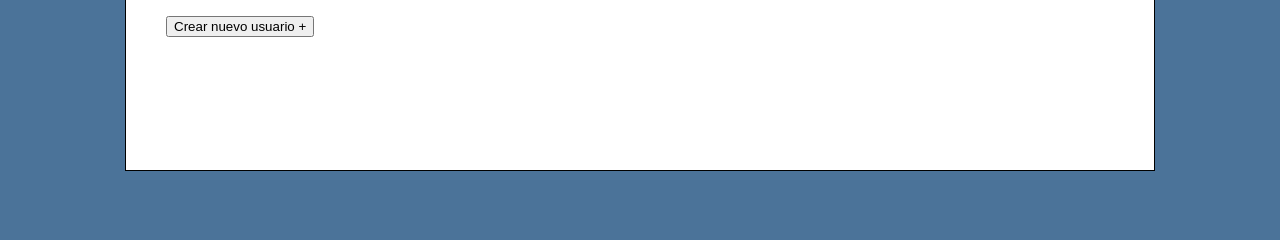
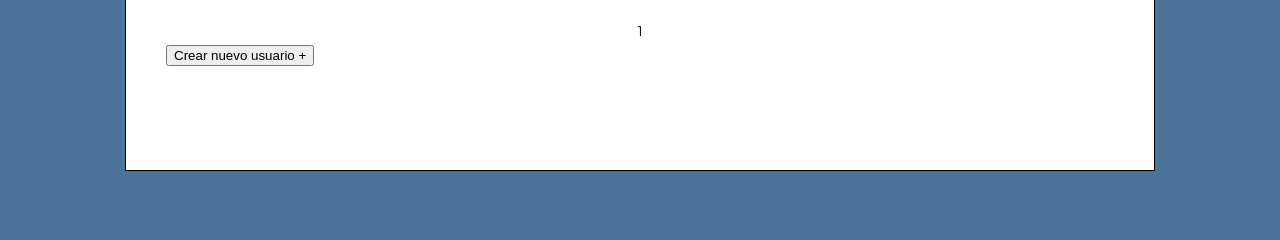
Before and after one commit to rskthomas/flask_club_villa_elisa, a Flask app: page /users/ in a window 1280 px wide. Shown: the part 291-531 px from the top of the page. Run offline with Flask 2, Linux system fonts and the light colour scheme; tables that the repository leaves empty hold one stand-in row (values such as "Sample post").

Commit message:
Add pagination to users index

```diff
--- a/admin/public/style.css
+++ b/admin/public/style.css
@@ -129,3 +129,11 @@ tr.disabled {
 i {
     margin: 7%
 }
+
+.paginator-container {
+    display: flex;
+    justify-content: center;
+}
+.paginator-number {
+    margin:0.4em
+}
--- a/admin/src/core/auth/__init__.py
+++ b/admin/src/core/auth/__init__.py
@@ -4,18 +4,51 @@ from src.core.auth.role import Role
 from src.core.auth.user_role import UserRole
 from src.core.auth.role_permission import RolePermission
 from src.core.auth.permission import Permission
-
+from src.core.utils import paginated
 from src.core.database import db
 
 
-def list_user(filter={}):
+def base_user_query(filter={}):
+    """
+        Builds sqlalchemy query for User modelwithout fetching the results.
+
+    Args:
+        filter (dict, optional): query filters. email and active keys accepted
+        Defaults to {}.
+
+    Returns:
+        flask_sqlalchemy.BaseQuery
+    """
     query = User.query
     if filter.get('email'):
         query = query.where(User.email.ilike("%" + filter['email'] + '%'))
     if filter.get('active') is not None:
         query = query.where(User.active == filter['active'])
 
-    return query.all()
+    return query
+
+
+def paginated_users(filter={}, current_page=1):
+    """
+        Paginates users from the db based on filter and returns current page
+        received. Page size relies on system config
+
+    Args:
+        filter (dict, optional): filters to be used, same as base_user_query.
+        Defaults to {}.
+        current_page (int, optional): pagination page to be returned.
+            Defaults to 1.
+
+    Returns:
+        dict: paginated results. Have 3 keys
+            items: users of the current page
+            pages: # of pages based on the page size
+    """
+    return paginated(base_user_query(), current_page)
+
+
+def list_user(filter={}):
+    return base_user_query(filter).all();
 
 
 def create_user(**kwargs):
--- /dev/null
+++ b/admin/src/core/utils.py
@@ -0,0 +1,11 @@
+from src.core.system_config.system_config import SystemConfig
+
+
+def paginated(query, current_page=1):
+    paginator = query.paginate(page=current_page, per_page=system_page_size())
+    return { 'items': paginator.items, 'pages': paginator.pages };
+
+def system_page_size():
+    return SystemConfig \
+            .query.with_entities(SystemConfig.items_qty_for_grids) \
+            .first()[0]
--- a/admin/src/web/controllers/auth.py
+++ b/admin/src/web/controllers/auth.py
@@ -10,7 +10,7 @@ from functools import wraps
 
 auth_blueprint = Blueprint("auth", __name__, url_prefix="/auth")
 
-def login_required(argument):
+def login_required(argument=None):
     @wraps(argument)
     def argument_wrapper(function):
         @wraps(function)
@@ -18,7 +18,7 @@ def login_required(argument):
             if session.get('user') is None:
                 flash('Usted debe estar loggeado para acceder a esta página', 'error')
                 return redirect(url_for('auth.login'))
-            if not can_perform(session.get('user'), argument):
+            if argument and not can_perform(session.get('user'), argument):
                 flash('Usted no tiene permisos necesarios', 'error')
                 return redirect(url_for('auth.login'))
             return function(*args, **kwargs)
--- a/admin/src/web/controllers/system_config.py
+++ b/admin/src/web/controllers/system_config.py
@@ -12,13 +12,13 @@ def show():
 
 
 @system_config_blueprint.get("/editar")
-@login_required
+@login_required()
 def edit():
   return render_template('system_config/edit.html', system_config=get_system_config())
 
 
 @system_config_blueprint.post("/update")
-@login_required
+@login_required()
 def update():
   params = request.form
   update_args = {}
--- a/admin/src/web/controllers/users.py
+++ b/admin/src/web/controllers/users.py
@@ -1,10 +1,9 @@
+from flask import Blueprint, render_template, request, flash, redirect, url_for
 from src.web.controllers.auth import login_required
-from src.core.auth import create_user
-from src.core.auth import update_user_roles
-from src.core.auth import delete_user
-from src.core.auth import update_user
-from flask import Blueprint, render_template, request, flash, redirect, url_for
-from src.core.auth import list_user, find_user, list_roles,update_user
+from src.core.auth import create_user, delete_user, update_user
+from src.core.auth import list_user, find_user, update_user, paginated_users
+from src.core.auth import list_roles, update_user_roles
+
 
 users_blueprint = Blueprint('users', __name__, url_prefix ='/users')
 
@@ -32,7 +31,7 @@ def parse_from_params(form):
 
     return update_args
 
-@login_required
+@login_required()
 @users_blueprint.get("/")
 def index():
     params = request.args
@@ -45,14 +44,22 @@ def index():
 
     filters['email'] = params.get('email')
 
-    return render_template('users/index.html', users=list_user(filters), filters=filters)
+    current_page = int(params.get('page', 1))
 
-@login_required
+    pagination_data = paginated_users(filters, current_page);
+
+    return render_template('users/index.html',
+                            users=pagination_data['items'],
+                            filters=filters,
+                            current_page=current_page,
+                            pages=pagination_data['pages'])
+
+@login_required()
 @users_blueprint.get("/nuevo")
 def new():
     return render_template('users/new.html', roles=list_roles())
 
-@login_required
+@login_required()
 @users_blueprint.post("/crear")
 def create():
     user = create_user(**parse_from_params(request.form))
@@ -62,14 +69,14 @@ def create():
     return redirect(url_for('users.index'))
 
 
-@login_required
+@login_required()
 @users_blueprint.get("/<int:id>/editar")
 def edit(id):
     return render_template('users/edit.html',
                             user=find_user(id),
                             roles=list_roles())
 
-@login_required
+@login_required()
 @users_blueprint.post("/update")
 def update():
     user_id = request.form['id']
@@ -80,7 +87,7 @@ def update():
     return redirect(url_for('users.index'))
 
 
-@login_required
+@login_required()
 @users_blueprint.get("/<int:user_id>/destroy")
 def destroy(user_id):
     delete_user(user_id)
--- a/admin/src/web/templates/users/index.html
+++ b/admin/src/web/templates/users/index.html
@@ -51,6 +51,15 @@
       </tr>
       {% endfor %}
   </tbody>
-  </table>
-  <a href="{{ url_for('users.new') }}"><button>Crear nuevo usuario + </button></a>
+</table>
+<div class="paginator-container">
+    {% for i in range(1, pages + 1) %}
+    {% if i == current_page %}
+        <div class="paginator-number current-page">{{ i }}</div>
+        {% else %}
+            <a class="paginator-number", href="{{ url_for('users.index', page=i, **filters) }}">{{i}}</a>
+        {%endif%}
+    {% endfor %}
+</div>
+<a href="{{ url_for('users.new') }}"><button>Crear nuevo usuario + </button></a>
 {% endblock%}
```
